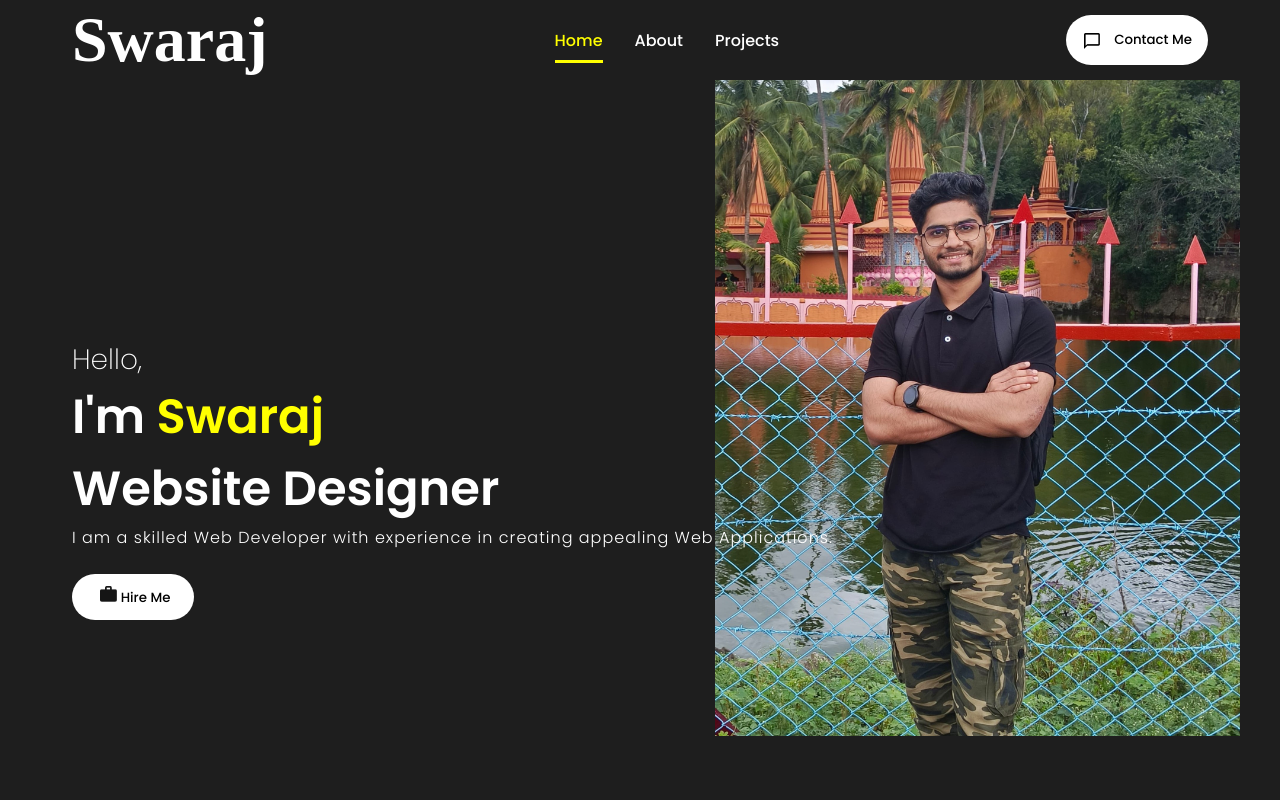
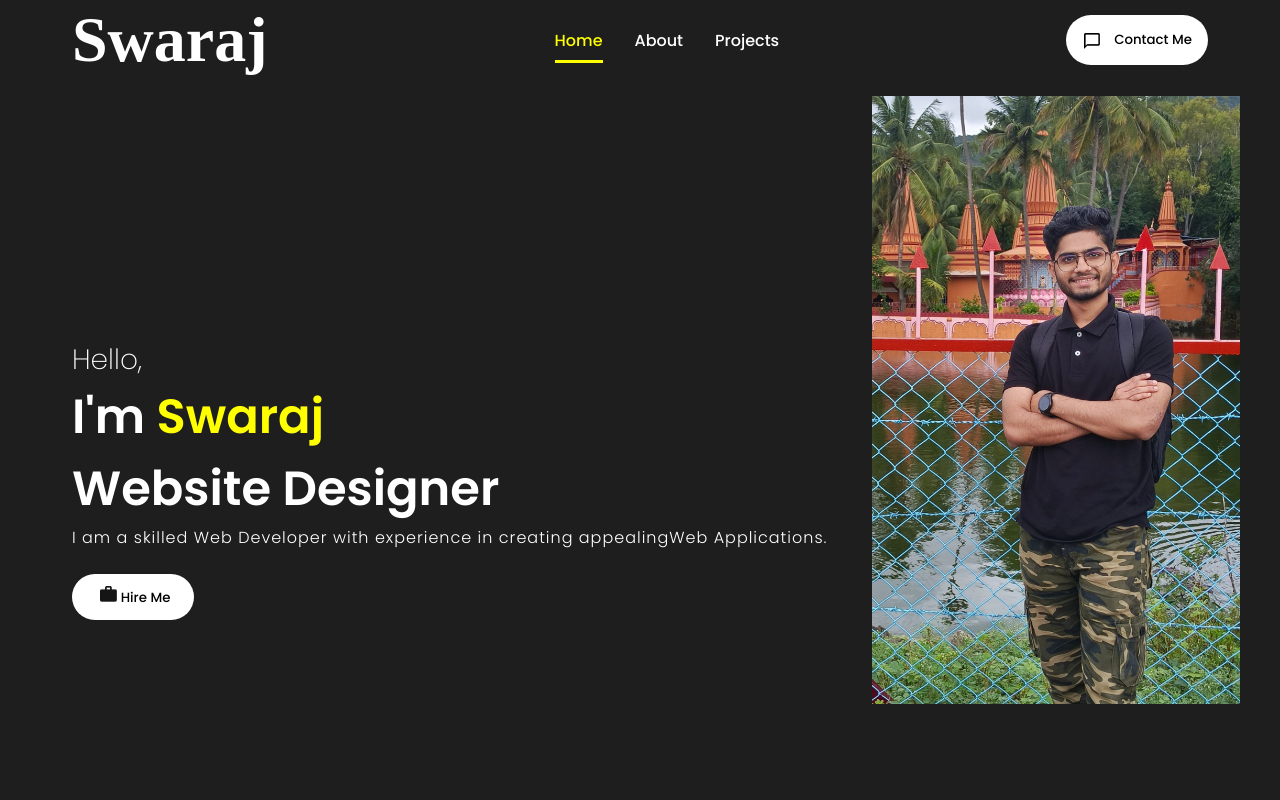
Before and after one commit to swarajmhatre/swarajmhatre_portfolio, a React (Create React App) app: page / in a window 1280 px wide. Shown: the top 800 px of the page. Built offline with nearby package versions, Linux system fonts and the light colour scheme; a web font is replaced by a local one.

Commit message:
hover add in work,project  with intro image adjust

```diff
--- a/src/components/Intro/intro.css
+++ b/src/components/Intro/intro.css
@@ -9,12 +9,12 @@
 
 .bg{
     position: absolute;
-    top: -4rem;
-    right: 0;
+    top: -1rem;
+    left: 52rem;
     z-index: -1;
     padding-top: 2rem;
     object-fit: cover;
-    height: 90vh;
+    height: 80vh;
 }
 
 .introContent{
@@ -41,6 +41,7 @@
     font-size: medium;
     font-weight: 300;
     letter-spacing: 1px;
+    text-wrap: wrap;
 }
 
 .btn{
--- a/src/components/Intro/intro.js
+++ b/src/components/Intro/intro.js
@@ -13,7 +13,7 @@ function Intro() {
       <div className="introContent">
         <span className="hello">Hello,</span>
         <span className="introText">I'm <span className="introName">Swaraj</span><br/>Website Designer</span>
-        <p className="introPara">I am a skilled Web Developer with experience in creating appealing Web Applications.</p>
+        <p className="introPara">I am a skilled Web Developer with experience in creating appealingWeb Applications.</p>
         <Link ><button className="btn" onClick={OpenResume}><img src={btnImg} alt="Hire Me" className="btnImg"/>Hire Me</button></Link>
       </div>
       <img src={bg} alt="" className="bg" />
--- a/src/components/Skills/skills.css
+++ b/src/components/Skills/skills.css
@@ -30,7 +30,10 @@
     max-width: 80%;
     text-align: left;
 }
-
+.skillBar:hover{
+    background:rgb(111, 110, 110);
+    border-radius: 0.1rem;
+}
 .skillBar{
     display: flex;
     margin: 1rem;
--- a/src/components/Works/works.css
+++ b/src/components/Works/works.css
@@ -39,6 +39,12 @@
     justify-content: center;
 }
 
+.project:hover{
+    background-color: rgb(111, 110, 110);
+    border: 5px  rgb(222, 215, 215) double;
+    color: aliceblue;
+}
+
 .worksImg{
     object-fit: cover;
     height: 20rem;
```
